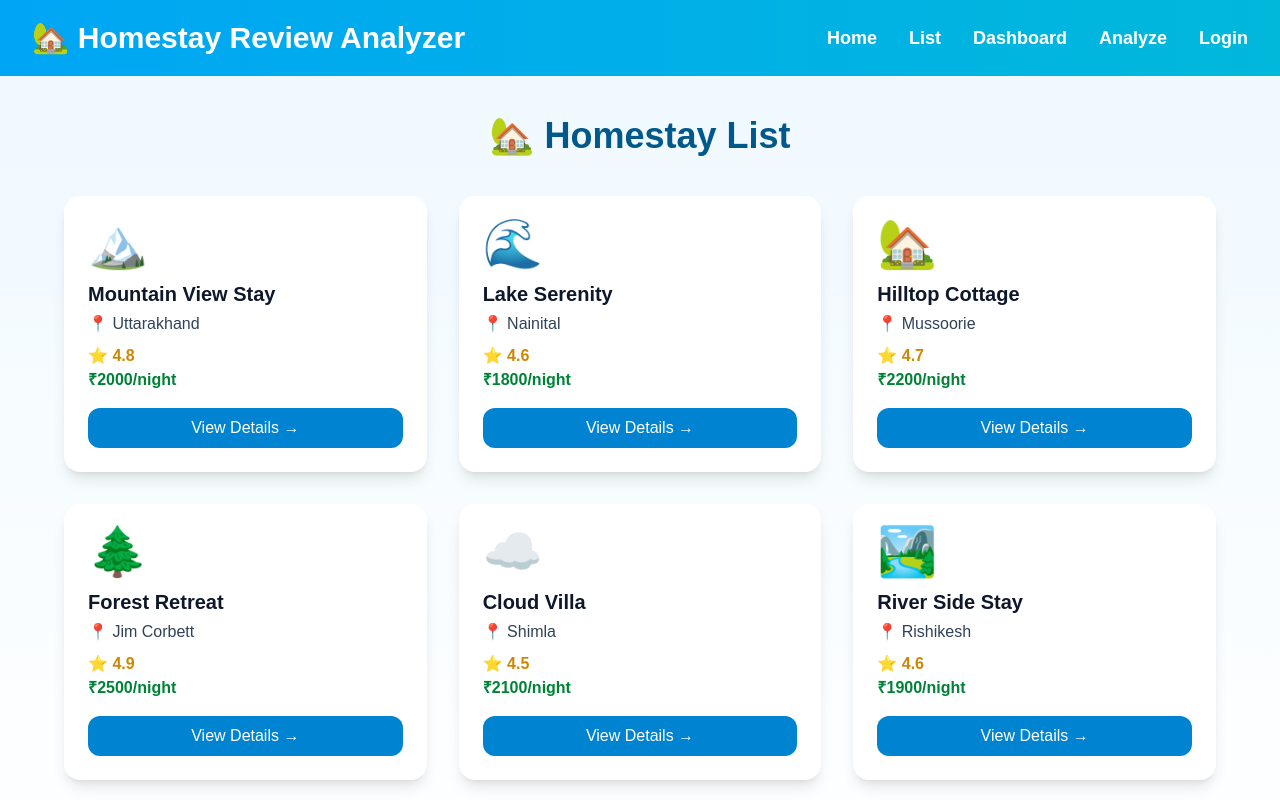
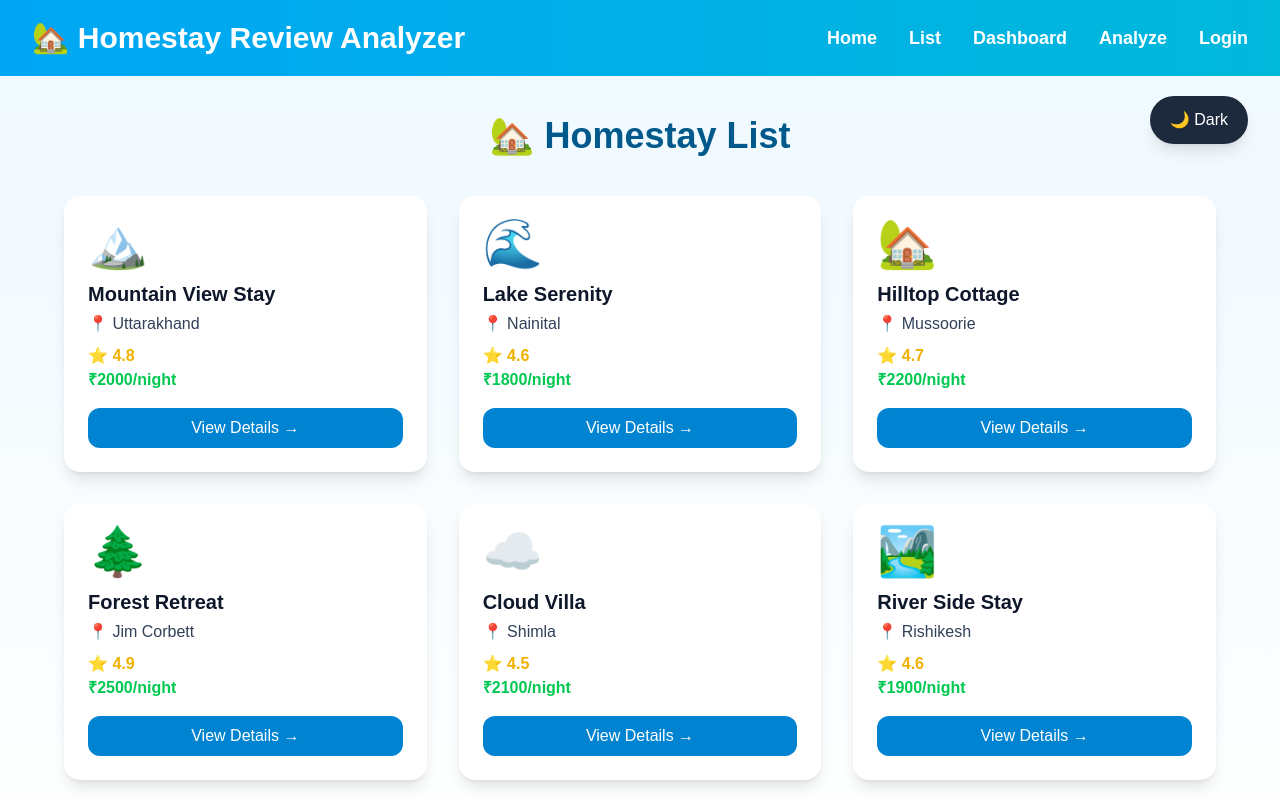
Before and after one commit to KajalNautiyal/Homestay-Review-Analyzer, a Next.js app: page /list in a window 1280 px wide. Shown: the top 800 px of the page. Built offline with nearby package versions, Linux system fonts and the light colour scheme.

Commit message:
Users can browse homestays and click View Details

```diff
--- a/app/list/page.jsx
+++ b/app/list/page.jsx
@@ -1,11 +1,13 @@
 "use client";
 
+import { useState } from "react";
 import Navbar from "../components/Navbar";
 import Footer from "../components/Footer";
 import { useRouter } from "next/navigation";
 
 export default function Dashboard() {
   const router = useRouter();
+  const [darkMode, setDarkMode] = useState(false);
 
   const homestays = [
     { id: 1, name: "Mountain View Stay", location: "Uttarakhand", rating: "4.8", price: "₹2000", icon: "🏔️" },
@@ -20,56 +22,71 @@ export default function Dashboard() {
     <>
       <Navbar />
 
-      <main className="min-h-screen bg-gradient-to-b from-sky-50 to-white p-10">
+      <main
+        className={`min-h-screen p-10 transition-all duration-300 ${
+          darkMode
+            ? "bg-slate-900 text-white"
+            : "bg-gradient-to-b from-sky-50 to-white"
+        }`}
+      >
+        {/* Dark Mode Button */}
+        <button
+          onClick={() => setDarkMode(!darkMode)}
+          className="fixed top-24 right-8 z-50 bg-slate-800 text-white px-5 py-3 rounded-full shadow-lg hover:scale-105 transition"
+        >
+          {darkMode ? "☀ Light" : "🌙 Dark"}
+        </button>
 
-        {/* TITLE */}
-        <h1 className="text-4xl font-bold text-sky-800 text-center mb-10">
+        {/* Title */}
+        <h1
+          className={`text-4xl font-bold text-center mb-10 ${
+            darkMode ? "text-sky-400" : "text-sky-800"
+          }`}
+        >
           🏡 Homestay List
         </h1>
 
-        {/* LIST GRID */}
+        {/* Grid */}
         <div className="grid md:grid-cols-3 gap-8 max-w-6xl mx-auto">
-
           {homestays.map((home) => (
             <div
               key={home.id}
-              className="bg-white shadow-lg rounded-2xl p-6 hover:shadow-2xl transition duration-300"
+              className={`rounded-2xl p-6 shadow-lg hover:shadow-2xl transition duration-300 ${
+                darkMode
+                  ? "bg-slate-800 text-white"
+                  : "bg-white text-slate-900"
+              }`}
             >
-
-              {/* ICON */}
               <div className="text-5xl">{home.icon}</div>
 
-              {/* NAME */}
-              <h2 className="text-xl font-bold text-slate-900 mt-3">
+              <h2 className="text-xl font-bold mt-3">
                 {home.name}
               </h2>
 
-              {/* LOCATION */}
-              <p className="text-slate-700 mt-1">
+              <p
+                className={`mt-1 ${
+                  darkMode ? "text-slate-300" : "text-slate-700"
+                }`}
+              >
                 📍 {home.location}
               </p>
 
-              {/* RATING */}
-              <p className="text-yellow-600 font-semibold mt-2">
+              <p className="text-yellow-500 font-semibold mt-2">
                 ⭐ {home.rating}
               </p>
 
-              {/* PRICE */}
-              <p className="text-green-700 font-semibold">
+              <p className="text-green-500 font-semibold">
                 {home.price}/night
               </p>
 
-              {/* VIEW DETAILS BUTTON (CLICKABLE) */}
               <button
                 onClick={() => router.push(`/detail/${home.id}`)}
                 className="mt-4 w-full bg-sky-600 text-white py-2 rounded-xl hover:bg-sky-700 transition"
               >
                 View Details →
               </button>
-
             </div>
           ))}
-
         </div>
       </main>
 
```
